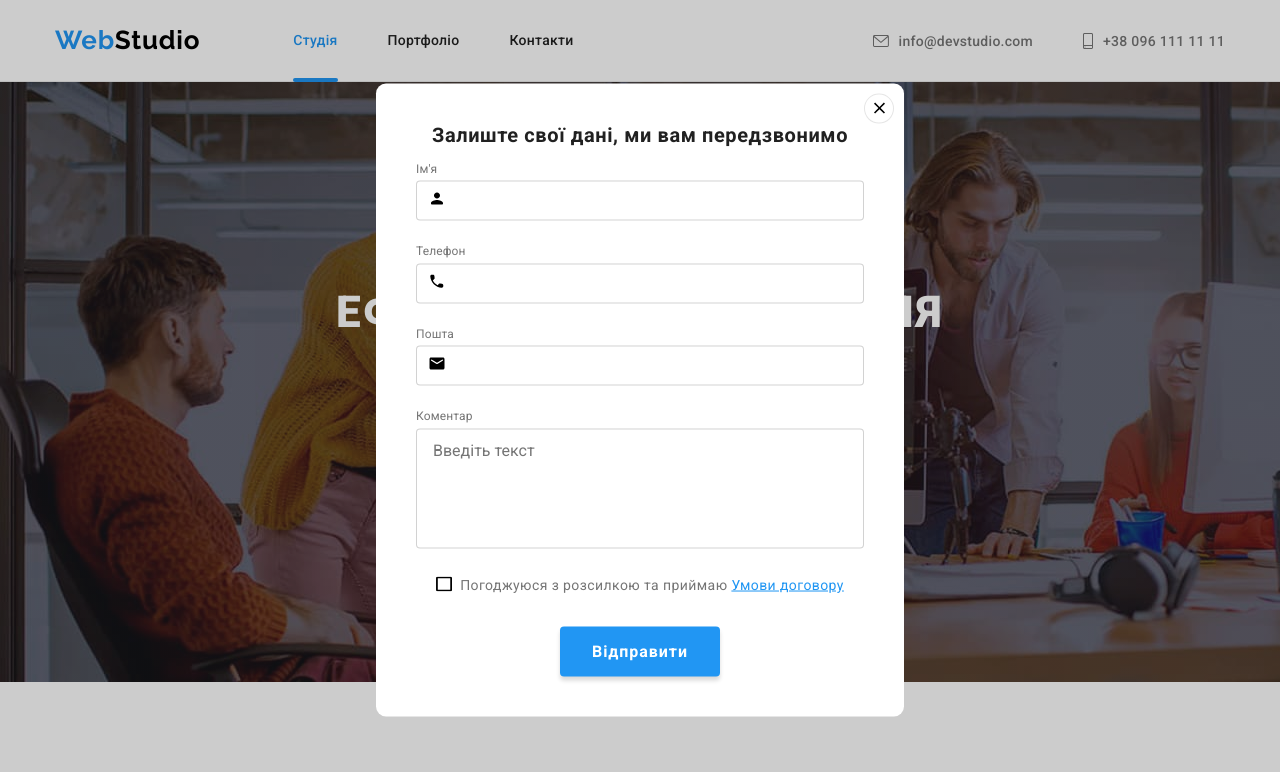
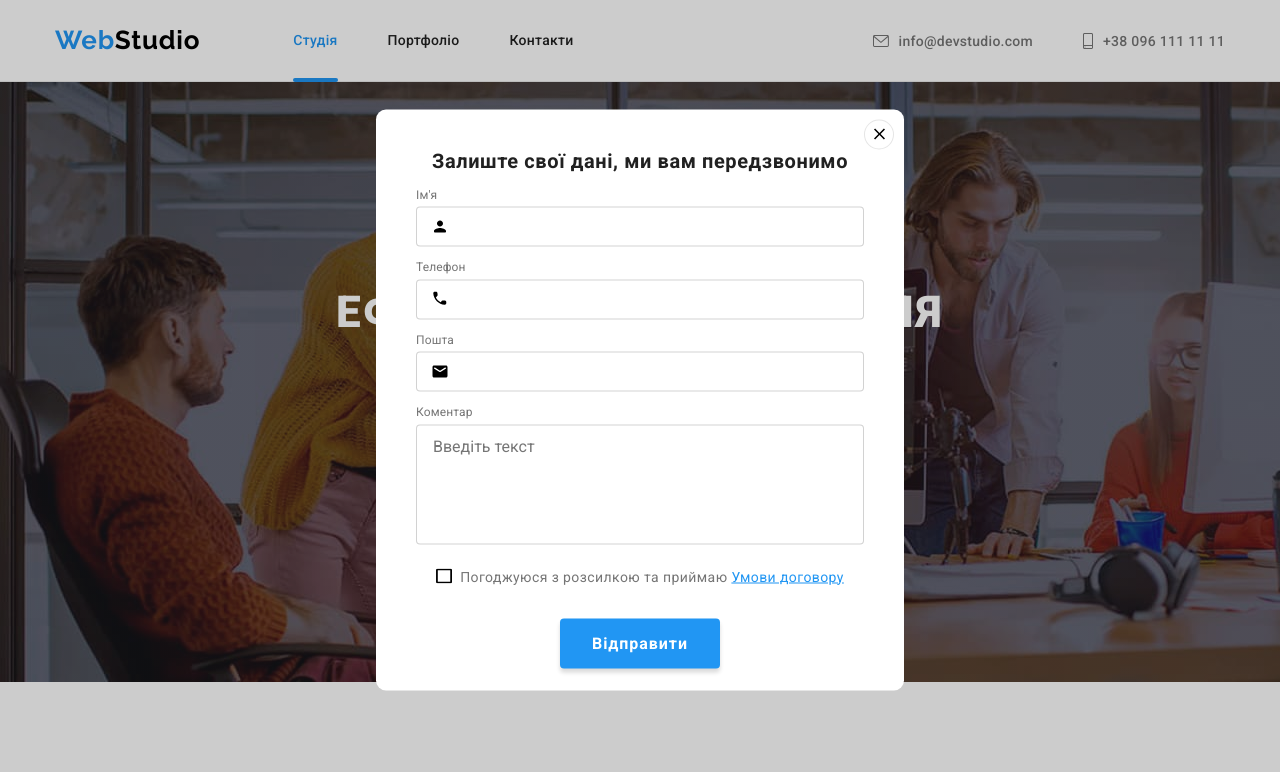
Before and after one commit to kirill-pka/goit-markup-hw-06, a plain HTML site: page index.html in a window 1280 px wide. Both pictures are taken after a click on the button "Замовити послугу". Shown: the top 772 px of the page. Drawn offline with nearby package versions, Linux system fonts and the light colour scheme.

Commit message:
Позиционирование

```diff
--- a/css/styles.css
+++ b/css/styles.css
@@ -274,7 +274,7 @@ body {
     transform: translate(-50%, -50%);
 
     width: 528px;
-    min-height: 581px;
+    height: 581px;
     padding: 40px;
 
     background-color: var(--White-color);
@@ -327,23 +327,16 @@ body {
     margin-bottom: 20px;
 }
 
-.form-group-icon {
-    position: absolute;
-
-    top: 50%;
-    left: 12px;
-
-    transition: fill var(--trns-anim);
-}
-
 .form-field {
-    position: relative;
     display: inline-block;
-
 }
 
 .form-field:not(:last-child) {
-    margin-bottom: 20px;
+    margin-bottom: 10px;
+}
+
+.input {
+    position: relative;
 }
 
 .form-input {
@@ -352,8 +345,8 @@ padding-left: 42px;
 
     width: 448px;
     height: 40px;
-left: 576px;
-top: 315px;
+    /* left: 576px;
+    top: 315px; */
 
     border: 1px solid rgba(33, 33, 33, 0.2);
     border-radius: 4px;
@@ -375,6 +368,15 @@ transition: border var(--trns-anim);
     fill: var(--change-color);
 }
 
+.form-group-icon {
+    position:  absolute;
+
+    top: 0%;
+    left: 15px;
+
+    transition: fill var(--trns-anim);
+}
+
 .form-label {
     font-weight: 400;
     font-size: 12px;
@@ -382,6 +384,10 @@ transition: border var(--trns-anim);
     letter-spacing: 0.01em;
 
     color: var(--second-color);
+}
+
+.massage {
+    display: block;
 }
 
 .form-massage {
@@ -401,8 +407,6 @@ transition: border var(--trns-anim);
 
 .modal-title {
     margin-bottom: 12px;
-
-    text-align: center;
 
     font-family: 'Roboto';
     font-style: normal;
--- a/index.html
+++ b/index.html
@@ -636,6 +636,7 @@
               <div class="form-group">
                 <label class="form-field">
                   <span class="form-label">Ім'я</span>
+                    <span class="input">
                       <input
                         class="form-input"
                         type="text"
@@ -646,10 +647,12 @@
                         <svg class="form-group-icon" width="18" height="18">
                           <use href="./images/icons.svg#person-black"></use>
                         </svg>
+                    </span>
                 </label>
 
                 <label class="form-field">
                   <span class="form-label">Телефон</span>
+                    <span class="input">
                       <input
                         class="form-input"
                         type="tel"
@@ -658,10 +661,12 @@
                       <svg class="form-group-icon" width="18" height="18">
                         <use href="./images/icons.svg#phone-black"></use>
                       </svg>
+                    </span>
                 </label>
 
                 <label class="form-field">
                     <span class="form-label">Пошта</span>
+                    <span class="input">
                       <input
                         class="form-input"
                         type="email"
@@ -671,10 +676,12 @@
                       <svg class="form-group-icon" width="18" height="18">
                         <use href="./images/icons.svg#email-black"></use>
                       </svg>
+                    </span>
                 </label>
 
 
-                <label class="form-field">
+
+                    <div class="massage">
                       <span class="form-label">Коментар</span>
                       <textarea
                       class="form-massage"
@@ -682,7 +689,8 @@
                       rows="6"
                       placeholder="Введіть текст"
                       ></textarea>
-                </label>
+                    </div>
+
               </div>
 
 
```
Lines whose indentation alone changed are shown as unchanged.
